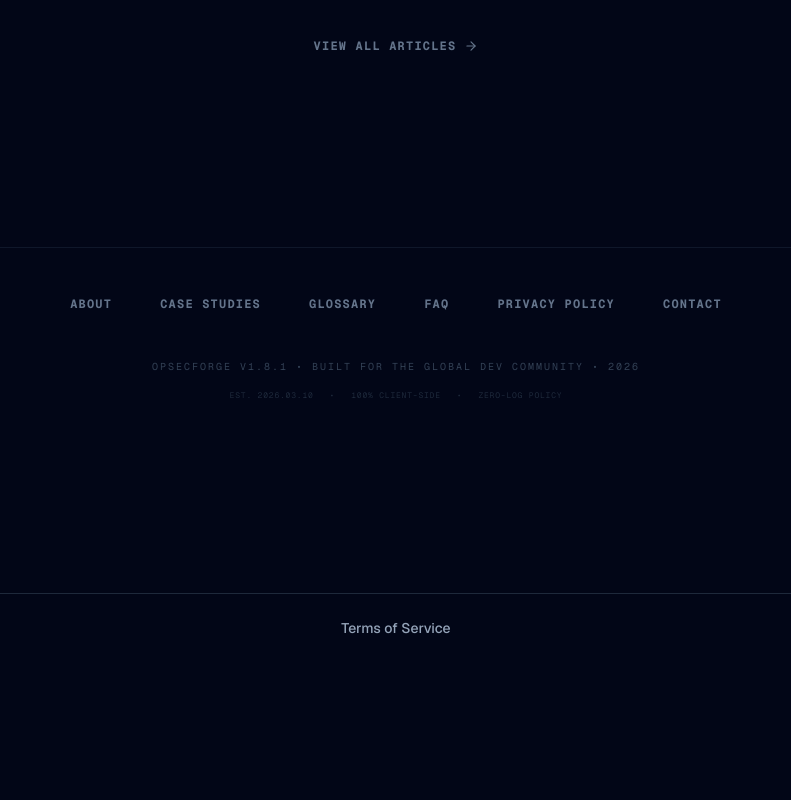
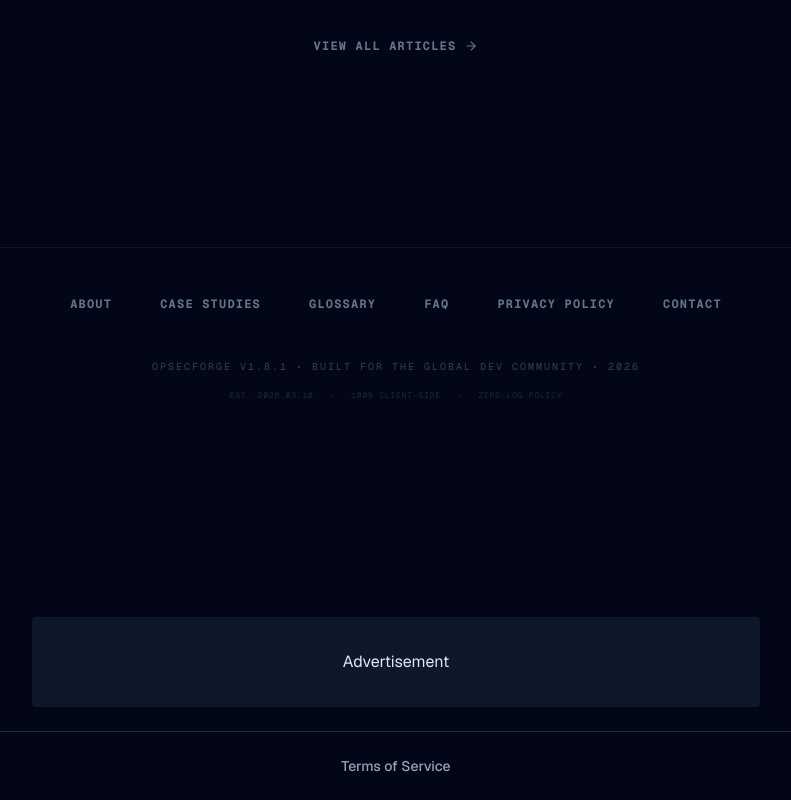
Before and after one commit to cyberdroid2077/opsecforge-tools, a Next.js app: page / in a window 1280 px wide. Shown: the part 3459-4259 px from the top of the page, without its empty margins (244-1035 px from the left). Before the commit the page ends 4121 px from the top, so only its background shows below. Built offline with nearby package versions, Linux system fonts and the light colour scheme; no server answers.

Commit message:
feat: add AdBanner component placeholder for EthicalAds/Carbon Ads

```diff
--- a/app/layout.tsx
+++ b/app/layout.tsx
@@ -7,6 +7,7 @@ import "./globals.css";
 import LanguageSelector from "../components/LanguageSelector";
 import Navbar from "../components/Navbar";
 import FloatingTicketButton from "../components/FloatingTicketButton";
+import AdBanner from "../components/AdBanner";
 
 const themeBootstrapScript = `
   (function() {
@@ -64,6 +65,7 @@ export default function RootLayout({
       >
         <Navbar />
         {children}
+        <AdBanner />
         <footer className="border-t border-slate-800 bg-slate-950 px-4 py-6 transition-colors">
           <div className="mx-auto flex max-w-[1400px] items-center justify-center">
             <Link
--- /dev/null
+++ b/components/AdBanner.tsx
@@ -0,0 +1,31 @@
+'use client';
+
+import React from 'react';
+
+export default function AdBanner() {
+  const publisherId = process.env.NEXT_PUBLIC_AD_PUBLISHER_ID;
+
+  if (!publisherId) {
+    return (
+      <div className="flex w-full items-center justify-center my-6">
+        <div className="w-full max-w-[728px] h-[90px] bg-slate-800 border border-slate-700 border-dashed rounded flex items-center justify-center text-slate-500 text-sm">
+          [Ad Placeholder - Set NEXT_PUBLIC_AD_PUBLISHER_ID]
+        </div>
+      </div>
+    );
+  }
+
+  return (
+    <div className="flex w-full items-center justify-center my-6">
+      <div
+        id="carbonads-container"
+        className="w-full max-w-[728px] min-h-[90px] bg-slate-900 flex items-center justify-center rounded"
+      >
+        <div data-publisher-id={publisherId} className="carbon-ads-placeholder">
+          {/* Inject EthicalAds or Carbon Ads script here in the future */}
+          <span>Advertisement</span>
+        </div>
+      </div>
+    </div>
+  );
+}
```
